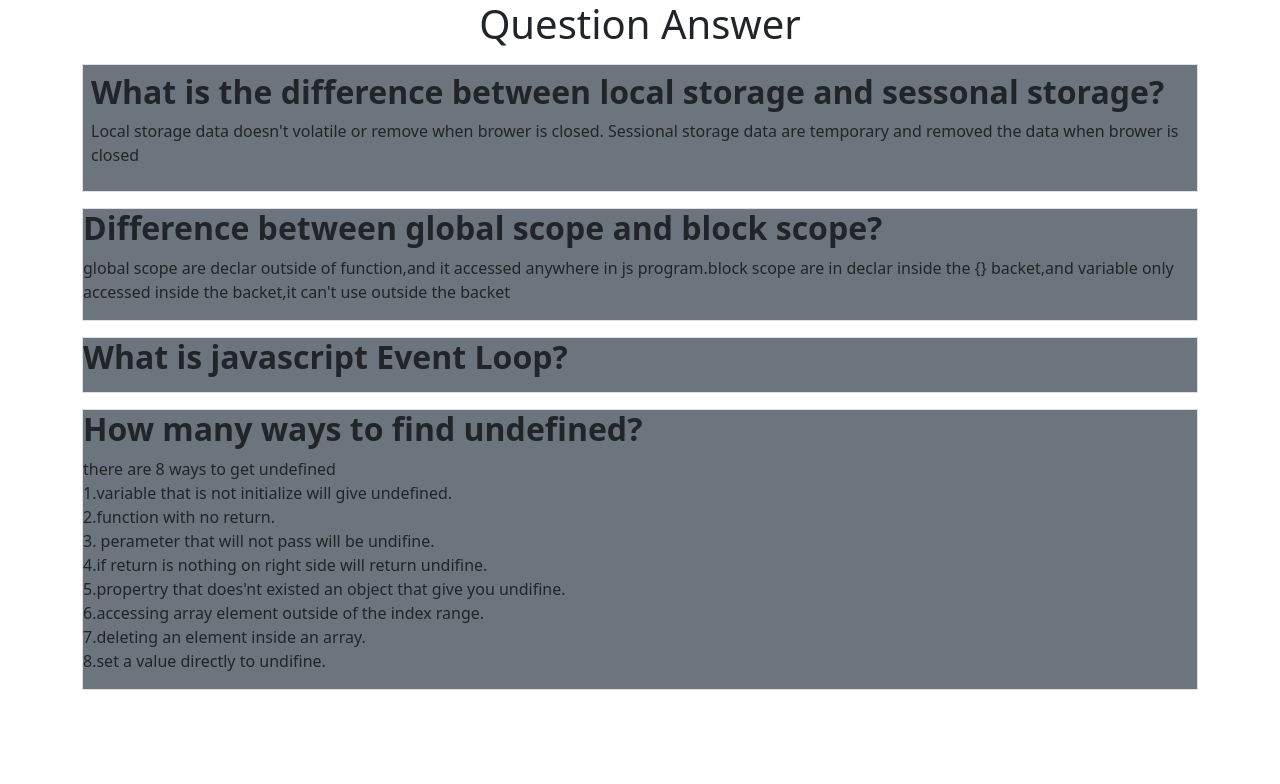
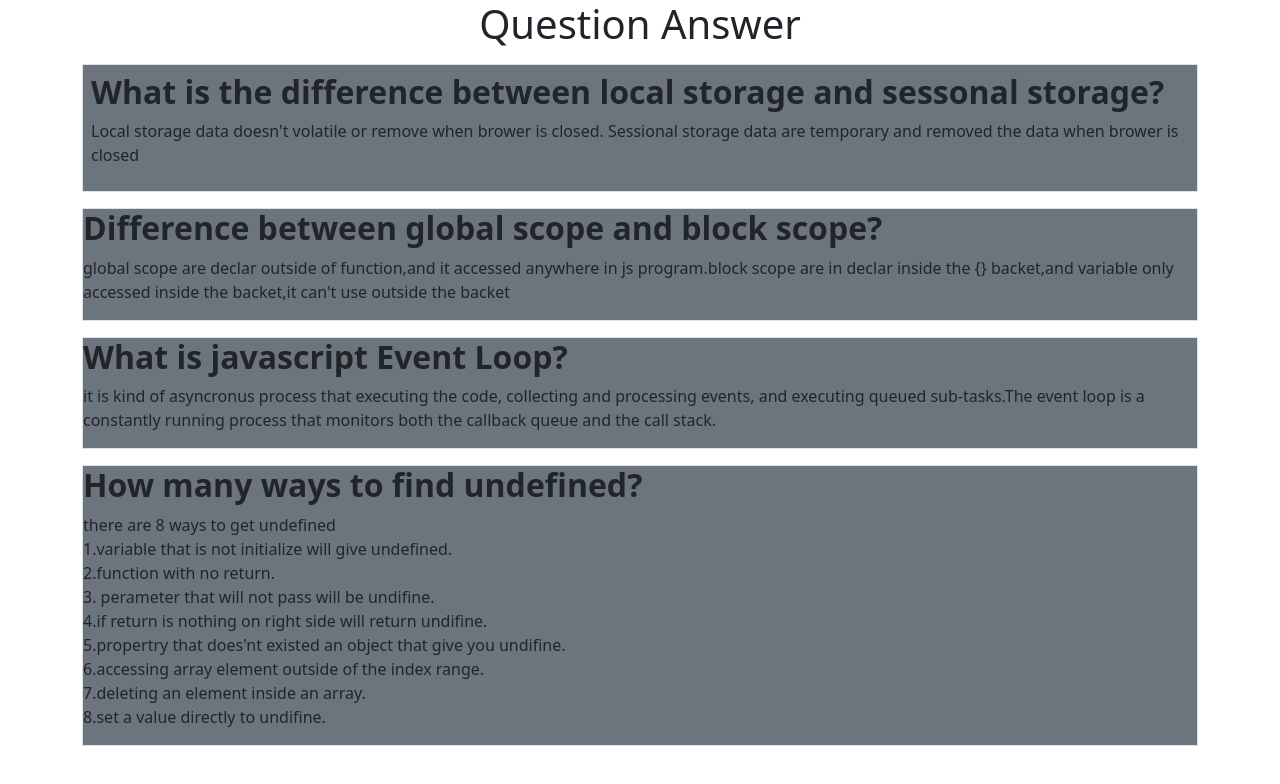
Before and after one commit to shafayatzamil/debug-js-tools, a plain HTML site: page b6-type-monster-debug-assignment-shafayatzamil-main/blog.html in a window 1280 px wide. Drawn offline with nearby package versions, Linux system fonts and the light colour scheme.

Commit message:
blog name updated

```diff
--- a/b6-type-monster-debug-assignment-shafayatzamil-main/vlog.html
+++ b/b6-type-monster-debug-assignment-shafayatzamil-main/blog.html
@@ -23,7 +23,7 @@
     </div>
     <div class="my-3 border bg-secondary">
         <h2 class="fw-bold">What is  javascript Event Loop?</h2>
-        <p></p>
+        <p> it is kind of asyncronus process that executing the code, collecting and processing events, and executing queued sub-tasks.The event loop is a constantly running process that monitors both the callback queue and the call stack.</p>
     </div>
     <div class="my-3 border bg-secondary">
         <h2 class="fw-bold"> How many ways to find undefined?</h2>
```
